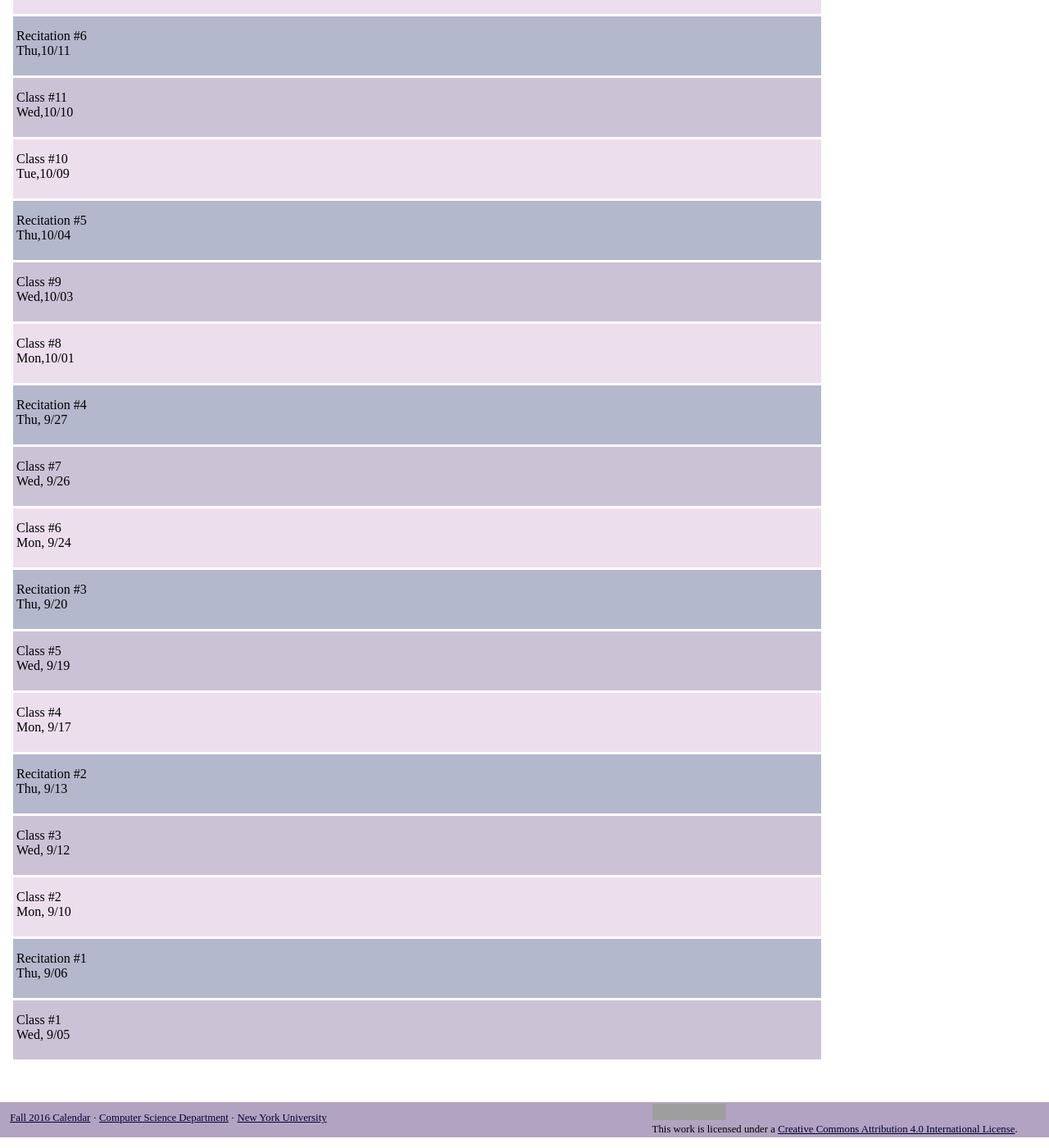
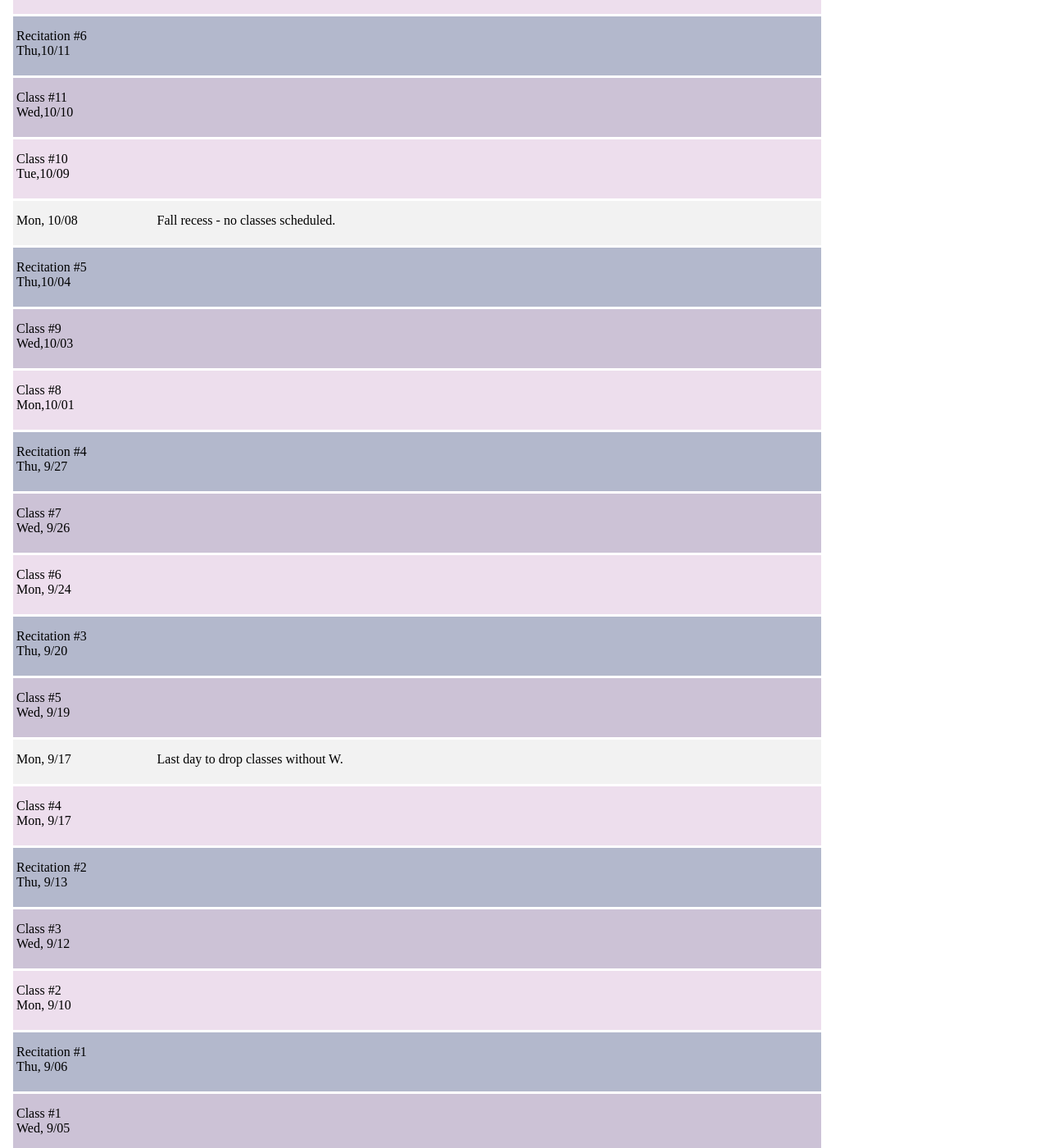
Before and after one commit to joannakl/core109_f18, a Jekyll site: the page built from daily.html, in a window 1280 px wide and 1400 px high, scrolled down 2004 px. Shown: the whole window at 82% size. Built offline with Jekyll 4.4.1, drawn with Linux system fonts in a browser that asks for light colours; comment, search, counter and statistics services are not loaded; some of the changed text lies outside the part shown; grey boxes are pictures that could not be loaded.

Commit message:
adding special dates

```diff
--- /dev/null
+++ b/_includes/daily/change_0917.markdown
@@ -0,0 +1,18 @@
+
+<div class="change">
+<div class="column_date">
+<p markdown="block">
+
+Mon, 9/17
+</p>
+</div>
+
+<div class="column_recitation">
+<p markdown="block">
+
+Last day to drop classes without W.
+
+</p>
+</div>
+
+</div>
--- /dev/null
+++ b/_includes/daily/change_1008.markdown
@@ -0,0 +1,18 @@
+
+<div class="change">
+<div class="column_date">
+<p markdown="block">
+
+Mon, 10/08
+</p>
+</div>
+
+<div class="column_recitation">
+<p markdown="block">
+
+Fall recess - no classes scheduled.
+
+</p>
+</div>
+
+</div>
--- a/daily.html
+++ b/daily.html
@@ -32,8 +34,8 @@ days:
     - "rec10"
     - "lec20"
     - "lec21"
+    - "rec11"
     - "lec22"
-    - "rec11"
     - "lec23"
     - "lec24"
     - "rec12"
```
Also changed, not shown: other parts of daily.html (+2 -0 lines).
